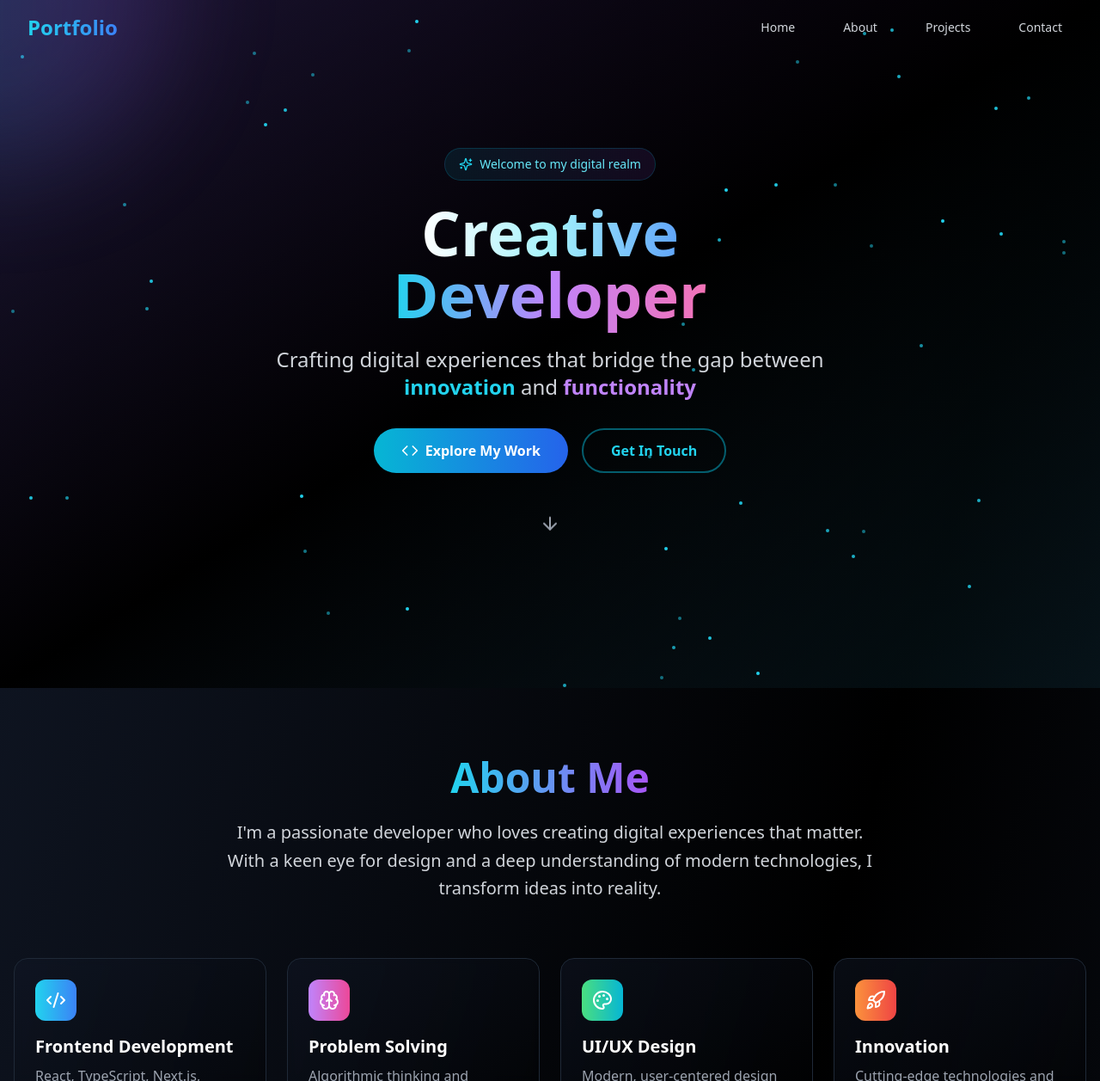
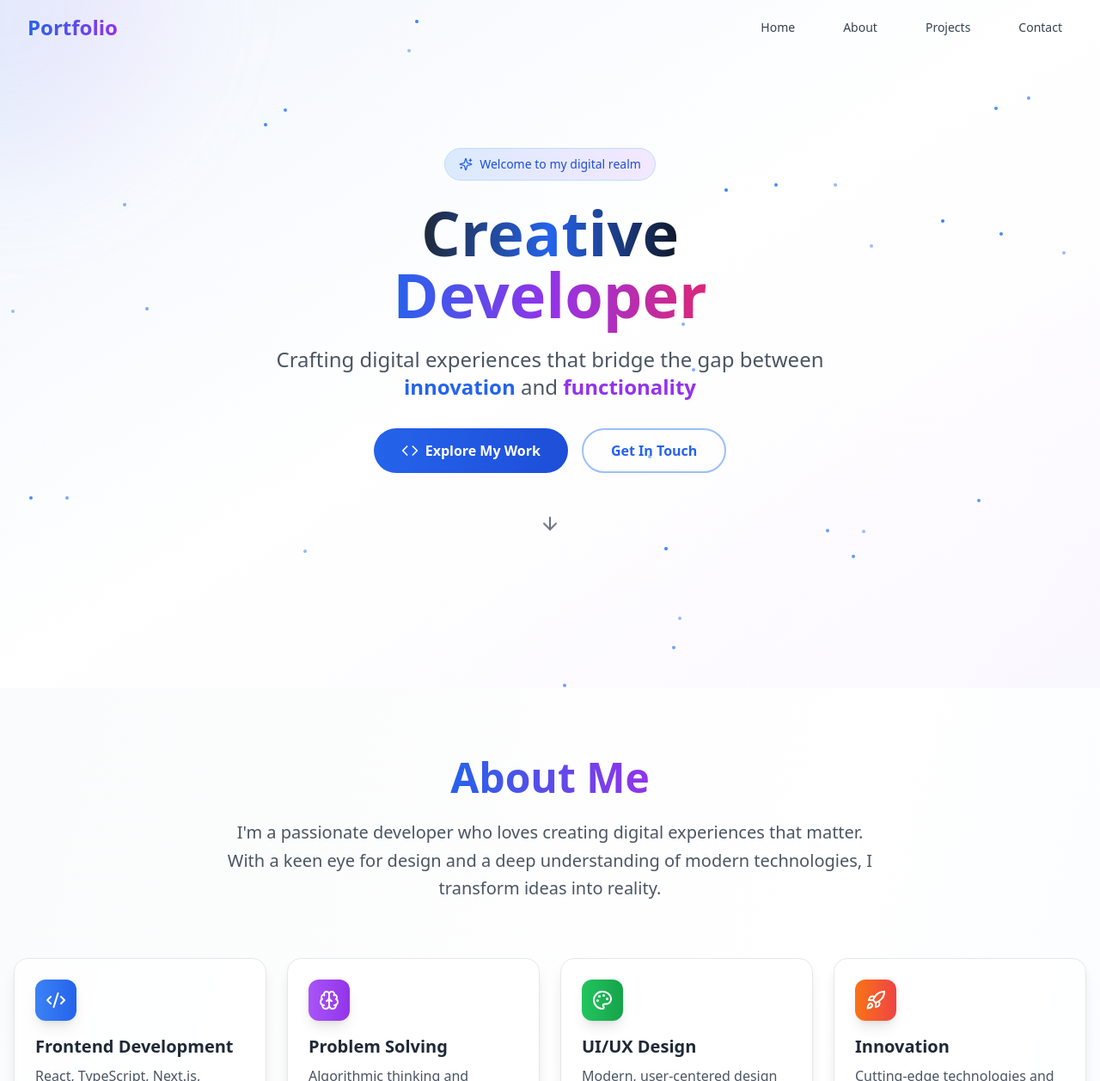
Before and after one commit to Usman-Ali-cpu/nova-ux-portfolio, a React (Vite) app: page / in a window 1280 px wide. Shown: the top 1257 px of the page at 86% size. Built offline with nearby package versions, Linux system fonts and the light colour scheme.

Commit message:
Refactor: Implement light theme
Implement light theme by modifying the color variables and applying them to the website.

```diff
--- a/src/components/About.tsx
+++ b/src/components/About.tsx
@@ -7,25 +7,25 @@ const About = () => {
       icon: Code2,
       title: "Frontend Development",
       description: "React, TypeScript, Next.js, Tailwind CSS",
-      color: "from-cyan-400 to-blue-500",
+      color: "from-blue-500 to-blue-600",
     },
     {
       icon: Brain,
       title: "Problem Solving",
       description: "Algorithmic thinking and creative solutions",
-      color: "from-purple-400 to-pink-500",
+      color: "from-purple-500 to-purple-600",
     },
     {
       icon: Palette,
       title: "UI/UX Design",
       description: "Modern, user-centered design principles",
-      color: "from-green-400 to-cyan-500",
+      color: "from-green-500 to-green-600",
     },
     {
       icon: Rocket,
       title: "Innovation",
       description: "Cutting-edge technologies and methodologies",
-      color: "from-orange-400 to-red-500",
+      color: "from-orange-500 to-red-500",
     },
   ];
 
@@ -33,11 +33,11 @@ const About = () => {
     <section id="about" className="py-20 px-4 max-w-7xl mx-auto">
       <div className="text-center mb-16">
         <h2 className="text-4xl md:text-5xl font-bold mb-6">
-          <span className="bg-gradient-to-r from-cyan-400 to-purple-500 bg-clip-text text-transparent">
+          <span className="bg-gradient-to-r from-blue-600 to-purple-600 bg-clip-text text-transparent">
             About Me
           </span>
         </h2>
-        <p className="text-xl text-gray-300 max-w-3xl mx-auto leading-relaxed">
+        <p className="text-xl text-gray-600 max-w-3xl mx-auto leading-relaxed">
           I'm a passionate developer who loves creating digital experiences that matter.
           With a keen eye for design and a deep understanding of modern technologies,
           I transform ideas into reality.
@@ -48,20 +48,20 @@ const About = () => {
         {skills.map((skill, index) => (
           <div
             key={skill.title}
-            className="group relative bg-gradient-to-br from-gray-900/50 to-black/50 backdrop-blur-sm border border-gray-800 rounded-2xl p-6 hover:border-cyan-500/50 transition-all duration-500 hover:scale-105"
+            className="group relative bg-white/80 backdrop-blur-sm border border-gray-200 rounded-2xl p-6 hover:border-blue-300 transition-all duration-500 hover:scale-105 shadow-lg hover:shadow-xl"
           >
-            <div className="absolute inset-0 bg-gradient-to-br from-cyan-500/5 to-purple-500/5 rounded-2xl opacity-0 group-hover:opacity-100 transition-all duration-500"></div>
+            <div className="absolute inset-0 bg-gradient-to-br from-blue-50/50 to-purple-50/50 rounded-2xl opacity-0 group-hover:opacity-100 transition-all duration-500"></div>
 
             <div className="relative z-10">
-              <div className={`w-12 h-12 rounded-xl bg-gradient-to-r ${skill.color} p-3 mb-4 group-hover:scale-110 transition-transform duration-300`}>
+              <div className={`w-12 h-12 rounded-xl bg-gradient-to-r ${skill.color} p-3 mb-4 group-hover:scale-110 transition-transform duration-300 shadow-lg`}>
                 <skill.icon className="w-full h-full text-white" />
               </div>
 
-              <h3 className="text-xl font-semibold text-white mb-2 group-hover:text-cyan-400 transition-colors duration-300">
+              <h3 className="text-xl font-semibold text-gray-800 mb-2 group-hover:text-blue-600 transition-colors duration-300">
                 {skill.title}
               </h3>
 
-              <p className="text-gray-400 group-hover:text-gray-300 transition-colors duration-300">
+              <p className="text-gray-600 group-hover:text-gray-700 transition-colors duration-300">
                 {skill.description}
               </p>
             </div>
@@ -79,12 +79,12 @@ const About = () => {
         ].map((stat, index) => (
           <div
             key={stat.label}
-            className="text-center p-6 rounded-2xl bg-gradient-to-br from-gray-900/30 to-black/30 border border-gray-800 hover:border-cyan-500/30 transition-all duration-300"
+            className="text-center p-6 rounded-2xl bg-white/60 backdrop-blur-sm border border-gray-200 hover:border-blue-300 transition-all duration-300 shadow-lg hover:shadow-xl"
           >
-            <div className="text-3xl md:text-4xl font-bold bg-gradient-to-r from-cyan-400 to-purple-500 bg-clip-text text-transparent mb-2">
+            <div className="text-3xl md:text-4xl font-bold bg-gradient-to-r from-blue-600 to-purple-600 bg-clip-text text-transparent mb-2">
               {stat.number}
             </div>
-            <div className="text-gray-400 text-sm">{stat.label}</div>
+            <div className="text-gray-600 text-sm">{stat.label}</div>
           </div>
         ))}
       </div>
--- a/src/components/Hero.tsx
+++ b/src/components/Hero.tsx
@@ -22,14 +22,14 @@ const Hero = () => {
   return (
     <section id="home" className="min-h-screen flex items-center justify-center relative overflow-hidden">
       {/* Animated Background */}
-      <div className="absolute inset-0 bg-gradient-to-br from-purple-900/20 via-black to-cyan-900/20"></div>
+      <div className="absolute inset-0 bg-gradient-to-br from-blue-100/30 via-white to-purple-100/30"></div>
 
       {/* Floating Particles */}
       <div className="absolute inset-0">
-        {[...Array(50)].map((_, i) => (
+        {[...Array(30)].map((_, i) => (
           <div
             key={i}
-            className="absolute w-1 h-1 bg-cyan-400 rounded-full animate-pulse"
+            className="absolute w-1 h-1 bg-blue-500 rounded-full animate-pulse"
             style={{
               left: `${Math.random() * 100}%`,
               top: `${Math.random() * 100}%`,
@@ -42,7 +42,7 @@ const Hero = () => {
 
       {/* Mouse Glow Effect */}
       <div
-        className="absolute w-96 h-96 bg-gradient-to-r from-cyan-500/20 to-purple-500/20 rounded-full blur-3xl pointer-events-none transition-all duration-300"
+        className="absolute w-96 h-96 bg-gradient-to-r from-blue-300/20 to-purple-300/20 rounded-full blur-3xl pointer-events-none transition-all duration-300"
         style={{
           left: mousePosition.x - 192,
           top: mousePosition.y - 192,
@@ -52,26 +52,26 @@ const Hero = () => {
       <div className="relative z-10 text-center px-4 max-w-4xl mx-auto">
         {/* Main Content */}
         <div className="mb-8">
-          <div className="inline-flex items-center px-4 py-2 rounded-full bg-gradient-to-r from-cyan-500/10 to-purple-500/10 border border-cyan-500/20 mb-6">
-            <Sparkles className="w-4 h-4 text-cyan-400 mr-2" />
-            <span className="text-sm text-cyan-300">Welcome to my digital realm</span>
+          <div className="inline-flex items-center px-4 py-2 rounded-full bg-gradient-to-r from-blue-100 to-purple-100 border border-blue-200 mb-6">
+            <Sparkles className="w-4 h-4 text-blue-600 mr-2" />
+            <span className="text-sm text-blue-700">Welcome to my digital realm</span>
           </div>
 
           <h1 className="text-5xl md:text-7xl font-bold mb-6 leading-tight">
-            <span className="bg-gradient-to-r from-white via-cyan-200 to-blue-400 bg-clip-text text-transparent">
+            <span className="bg-gradient-to-r from-gray-800 via-blue-600 to-gray-900 bg-clip-text text-transparent">
               Creative
             </span>
             <br />
-            <span className="bg-gradient-to-r from-cyan-400 via-purple-400 to-pink-400 bg-clip-text text-transparent">
+            <span className="bg-gradient-to-r from-blue-600 via-purple-600 to-pink-600 bg-clip-text text-transparent">
               Developer
             </span>
           </h1>
 
-          <p className="text-xl md:text-2xl text-gray-300 mb-8 max-w-2xl mx-auto leading-relaxed">
+          <p className="text-xl md:text-2xl text-gray-600 mb-8 max-w-2xl mx-auto leading-relaxed">
             Crafting digital experiences that bridge the gap between
-            <span className="text-cyan-400 font-semibold"> innovation </span>
+            <span className="text-blue-600 font-semibold"> innovation </span>
             and
-            <span className="text-purple-400 font-semibold"> functionality</span>
+            <span className="text-purple-600 font-semibold"> functionality</span>
           </p>
         </div>
 
@@ -79,18 +79,18 @@ const Hero = () => {
         <div className="flex flex-col sm:flex-row gap-4 justify-center mb-12">
           <button
             onClick={scrollToAbout}
-            className="group relative px-8 py-3 bg-gradient-to-r from-cyan-500 to-blue-600 rounded-full font-semibold text-white overflow-hidden transition-all duration-300 hover:scale-105 hover:shadow-lg hover:shadow-cyan-500/25"
+            className="group relative px-8 py-3 bg-gradient-to-r from-blue-600 to-blue-700 rounded-full font-semibold text-white overflow-hidden transition-all duration-300 hover:scale-105 hover:shadow-lg hover:shadow-blue-500/25"
           >
             <span className="relative z-10 flex items-center justify-center">
               <Code className="w-5 h-5 mr-2" />
               Explore My Work
             </span>
-            <div className="absolute inset-0 bg-gradient-to-r from-blue-600 to-purple-600 opacity-0 group-hover:opacity-100 transition-opacity duration-300"></div>
+            <div className="absolute inset-0 bg-gradient-to-r from-blue-700 to-purple-700 opacity-0 group-hover:opacity-100 transition-opacity duration-300"></div>
           </button>
 
           <button
             onClick={() => document.querySelector("#contact")?.scrollIntoView({ behavior: "smooth" })}
-            className="px-8 py-3 border-2 border-cyan-500/50 rounded-full font-semibold text-cyan-400 hover:bg-cyan-500/10 hover:border-cyan-400 transition-all duration-300 hover:scale-105"
+            className="px-8 py-3 border-2 border-blue-500/50 rounded-full font-semibold text-blue-600 hover:bg-blue-50 hover:border-blue-600 transition-all duration-300 hover:scale-105"
           >
             Get In Touch
           </button>
@@ -99,7 +99,7 @@ const Hero = () => {
         {/* Scroll Indicator */}
         <button
           onClick={scrollToAbout}
-          className="animate-bounce text-gray-400 hover:text-cyan-400 transition-colors duration-300"
+          className="animate-bounce text-gray-500 hover:text-blue-600 transition-colors duration-300"
         >
           <ArrowDown className="w-6 h-6 mx-auto" />
         </button>
--- a/src/components/Navigation.tsx
+++ b/src/components/Navigation.tsx
@@ -31,13 +31,13 @@ const Navigation = () => {
     <nav
       className={`fixed top-0 w-full z-50 transition-all duration-300 ${
         isScrolled
-          ? "bg-black/80 backdrop-blur-lg border-b border-cyan-500/20"
+          ? "bg-white/80 backdrop-blur-lg border-b border-blue-200/30 shadow-lg"
           : "bg-transparent"
       }`}
     >
       <div className="max-w-7xl mx-auto px-4 sm:px-6 lg:px-8">
         <div className="flex items-center justify-between h-16">
-          <div className="text-2xl font-bold bg-gradient-to-r from-cyan-400 to-blue-500 bg-clip-text text-transparent">
+          <div className="text-2xl font-bold bg-gradient-to-r from-blue-600 to-purple-600 bg-clip-text text-transparent">
             Portfolio
           </div>
 
@@ -48,10 +48,10 @@ const Navigation = () => {
                 <button
                   key={item.name}
                   onClick={() => scrollToSection(item.href)}
-                  className="text-gray-300 hover:text-cyan-400 px-3 py-2 text-sm font-medium transition-colors duration-200 relative group"
+                  className="text-gray-700 hover:text-blue-600 px-3 py-2 text-sm font-medium transition-colors duration-200 relative group"
                 >
                   {item.name}
-                  <span className="absolute bottom-0 left-0 w-0 h-0.5 bg-gradient-to-r from-cyan-400 to-blue-500 group-hover:w-full transition-all duration-300"></span>
+                  <span className="absolute bottom-0 left-0 w-0 h-0.5 bg-gradient-to-r from-blue-600 to-purple-600 group-hover:w-full transition-all duration-300"></span>
                 </button>
               ))}
             </div>
@@ -61,7 +61,7 @@ const Navigation = () => {
           <div className="md:hidden">
             <button
               onClick={() => setIsMobileMenuOpen(!isMobileMenuOpen)}
-              className="text-gray-300 hover:text-cyan-400 transition-colors duration-200"
+              className="text-gray-700 hover:text-blue-600 transition-colors duration-200"
             >
               {isMobileMenuOpen ? <X size={24} /> : <Menu size={24} />}
             </button>
@@ -70,13 +70,13 @@ const Navigation = () => {
 
         {/* Mobile Menu */}
         {isMobileMenuOpen && (
-          <div className="md:hidden bg-black/90 backdrop-blur-lg border-t border-cyan-500/20">
+          <div className="md:hidden bg-white/90 backdrop-blur-lg border-t border-blue-200/30 shadow-lg">
             <div className="px-2 pt-2 pb-3 space-y-1">
               {navItems.map((item) => (
                 <button
                   key={item.name}
                   onClick={() => scrollToSection(item.href)}
-                  className="text-gray-300 hover:text-cyan-400 block px-3 py-2 text-base font-medium w-full text-left transition-colors duration-200"
+                  className="text-gray-700 hover:text-blue-600 block px-3 py-2 text-base font-medium w-full text-left transition-colors duration-200"
                 >
                   {item.name}
                 </button>
--- a/src/pages/Index.tsx
+++ b/src/pages/Index.tsx
@@ -7,7 +7,7 @@ import Navigation from "@/components/Navigation";
 
 const Index = () => {
   return (
-    <div className="min-h-screen bg-gradient-to-br from-gray-900 via-black to-gray-900 text-white overflow-x-hidden">
+    <div className="min-h-screen bg-gradient-to-br from-gray-50 via-white to-blue-50 text-gray-800 overflow-x-hidden">
       <Navigation />
       <Hero />
       <About />
```
